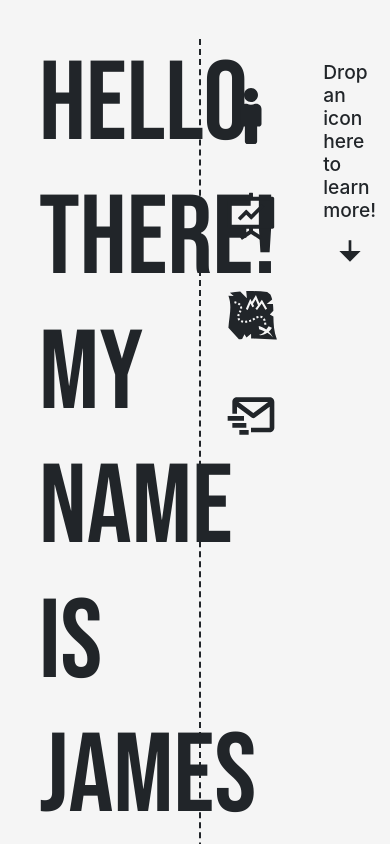
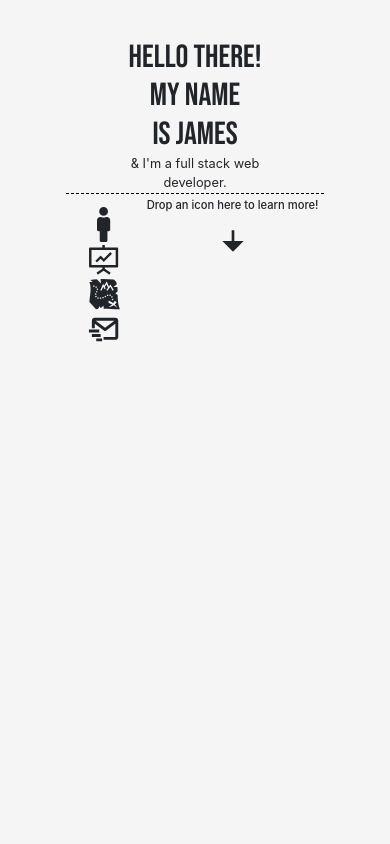
Before and after one commit to jameslcarpino/portfolio, a React (Create React App) app: page / in a window 390 px wide. Shown: the top 844 px of the page. Built offline with nearby package versions, Linux system fonts and the light colour scheme.

Commit message:
media queries done site...done working on deployment.

```diff
--- a/src/components/DragNDrop.js
+++ b/src/components/DragNDrop.js
@@ -158,9 +158,7 @@ function DragNDrop() {
               <>
                 <div key={columnId} className="third-div-dndC">
                   <div style={{ margin: 0 }}>
-                    <h2 style={{ fontSize: "1.2rem", color: "#212529" }}>
-                      {column.name}
-                    </h2>
+                    <h2 className="drop-text">{column.name}</h2>
                     <h2 style={{ textAlign: "center", color: "#212529" }}>
                       {column.icon}
                     </h2>
--- a/src/main.css
+++ b/src/main.css
@@ -27,10 +27,31 @@
   margin: 0;
 }
 
+@media only screen and (max-width: 1145px) {
+  .text-container {
+    width: 50%;
+  }
+  .home-container .intro-p {
+    text-align: left;
+    font-size: 1.8rem;
+    margin: 0;
+  }
+
+  .home-container .intro-text {
+    font-family: "Bebas Neue", cursive;
+    text-align: left;
+    font-size: 6rem;
+    margin: 0;
+
+    /* text-shadow: 3px 3px #438656; */
+  }
+}
+
 .text-container {
   width: 52%;
   border-right: 2px #212529 dashed;
 }
+
 .drop-zone {
   width: 45%;
 
@@ -83,6 +104,19 @@
   margin: 22px;
 }
 
+.drop-text {
+  font-size: 1.2rem;
+  color: #212529;
+}
+
+@media only screen and (max-width: 1114px) {
+  .drop-text {
+    font-size: 1rem;
+  }
+  .third-div-dndC {
+    margin: 10px;
+  }
+}
 .about-info-card {
   padding: 2%;
   display: flex;
@@ -95,3 +129,126 @@
   justify-content: center;
   /* align-items: space-evenly; */
 }
+
+/* media breaks */
+@media only screen and (max-width: 962px) {
+  .text-container {
+    width: 50%;
+  }
+  .home-container .intro-p {
+    text-align: left;
+    font-size: 1.5rem;
+    margin: 0;
+  }
+
+  .home-container .intro-text {
+    font-family: "Bebas Neue", cursive;
+    text-align: left;
+    font-size: 5rem;
+    margin: 0;
+  }
+  .drop-text {
+    font-size: 1rem;
+  }
+  .third-div-dndC {
+    margin: 5px;
+  }
+  .about {
+    font-size: 2.5rem;
+  }
+}
+@media only screen and (max-width: 835px) {
+  .text-container {
+    width: 50%;
+  }
+  .home-container .intro-p {
+    text-align: left;
+    font-size: 1.2rem;
+    margin: 0;
+  }
+
+  .home-container .intro-text {
+    font-family: "Bebas Neue", cursive;
+    text-align: left;
+    font-size: 4rem;
+    margin-right: 0%;
+  }
+  .drop-text {
+    font-size: 1rem;
+  }
+  .third-div-dndC {
+    margin-left: 20px;
+  }
+  .about {
+    font-size: 2.2rem;
+  }
+}
+
+@media only screen and (max-width: 724px) {
+  .home-container {
+    display: flex;
+    flex-direction: column;
+    justify-content: center;
+    align-items: center;
+  }
+  .home-container .intro-p {
+    text-align: center;
+    font-size: 1rem;
+    margin: 0;
+  }
+
+  .home-container .intro-text {
+    font-family: "Bebas Neue", cursive;
+    text-align: center;
+    font-size: 3rem;
+    margin-right: 0%;
+  }
+  .text-container {
+    border-right: none;
+  }
+  .second-div-dndC {
+    display: flex;
+    flex-direction: row;
+    justify-content: center;
+    margin: 0;
+    border-top: 1px black dashed;
+  }
+
+  .about {
+    display: flex;
+
+    margin: 0;
+    align-items: center;
+  }
+}
+
+@media only screen and (max-width: 497px) {
+  .home-container .intro-p {
+    text-align: center;
+    font-size: 0.8rem;
+    margin: 0;
+  }
+
+  .home-container .intro-text {
+    font-family: "Bebas Neue", cursive;
+    text-align: center;
+    font-size: 2rem;
+    margin-right: 0%;
+  }
+}
+@media only screen and (max-width: 497px) {
+  .drop-text {
+    font-size: 0.7rem;
+  }
+}
+@media only screen and (max-width: 332px) {
+  .drop-text {
+    font-size: 0.5rem;
+  }
+  .home-container .intro-p {
+    font-size: 0.7rem;
+  }
+  .home-container .intro-text {
+    font-size: 1.5rem;
+  }
+}
```
